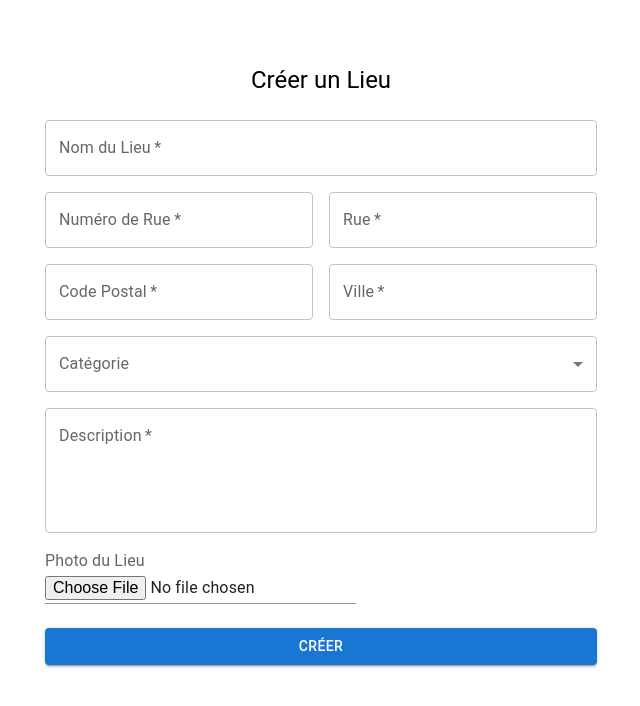
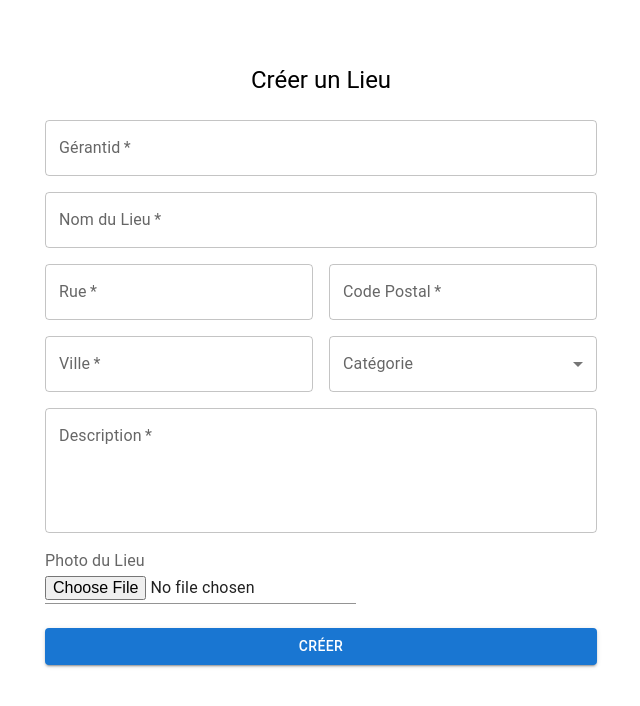
Before and after one commit to melodiesc/Local-Advisor-Client, a React (Vite) app: page /create_card in a window 1280 px wide. Shown: the top 706 px of the page, without its empty margins (319-959 px from the left). Built offline with nearby package versions, Linux system fonts and the light colour scheme.

Commit message:
Création de la card presque fini, manque la photo et id

```diff
--- a/src/Component/CreateCard/CreateCard.jsx
+++ b/src/Component/CreateCard/CreateCard.jsx
@@ -1,4 +1,4 @@
-import React, { useState } from "react";
+import React, { useState, useEffect } from "react";
 import { useNavigate } from "react-router-dom";
 import {
   Box,
@@ -14,18 +14,18 @@ import {
   Input,
   CardMedia,
 } from "@mui/material";
-import { navigate } from "ionicons/icons";
 
-function CreateCard({ userId }) {
+function CreateCard({}) {
+  const navigate = useNavigate();
   const [formData, setFormData] = useState({
+    owner_id: "",
     name: "",
-    streetNumber: "",
-    street: "",
-    postalCode: "",
+    address: "",
+    zip_code: "",
     city: "",
     category: "",
     description: "",
-    photo: null,
+    image_path: null,
   });
   const [imagePreview, setImagePreview] = useState(null);
   const handleChange = (e) => {
@@ -34,7 +34,7 @@ function CreateCard({ userId }) {
       ...prevState,
       [name]: files ? files[0] : value,
     }));
-    if (name === "photo" && files) {
+    if (name === "image_path" && files) {
       const file = files[0];
       const reader = new FileReader();
       reader.onloadend = () => {
@@ -51,9 +51,6 @@ function CreateCard({ userId }) {
     Object.keys(formData).forEach((key) => {
       data.append(key, formData[key]);
     });
-
-    // Ajouter le user_id en hidden
-    data.append("user_id", userId);
 
     try {
       const response = await fetch("http://localhost:8000/api/create_card", {
@@ -85,8 +82,24 @@ function CreateCard({ userId }) {
         <Typography component="h1" variant="h5">
           Créer un Lieu
         </Typography>
-        <Box component="form" noValidate onSubmit={handleSubmit} sx={{ mt: 3 }}>
+        <Box
+          component="form"
+          noValidate
+          onSubmit={handleSubmit}
+          sx={{ mt: 3 }}
+          encType="multipart/form-data"
+        >
           <Grid container spacing={2}>
+            <Grid item xs={12}>
+              <TextField
+                required
+                fullWidth
+                id="owner_id"
+                label="Gérantid"
+                name="owner_id"
+                onChange={handleChange}
+              />
+            </Grid>
             <Grid item xs={12}>
               <TextField
                 required
@@ -102,21 +115,10 @@ function CreateCard({ userId }) {
               <TextField
                 required
                 fullWidth
-                id="streetNumber"
-                label="Numéro de Rue"
-                name="streetNumber"
-                autoComplete="street-number"
-                onChange={handleChange}
-              />
-            </Grid>
-            <Grid item xs={12} sm={6}>
-              <TextField
-                required
-                fullWidth
-                id="street"
+                id="address"
                 label="Rue"
-                name="street"
-                autoComplete="street"
+                name="address"
+                autoComplete="address"
                 onChange={handleChange}
               />
             </Grid>
@@ -124,7 +126,7 @@ function CreateCard({ userId }) {
               <TextField
                 required
                 fullWidth
-                id="zip_ode"
+                id="zip_code"
                 label="Code Postal"
                 name="zip_code"
                 autoComplete="zip_code"
@@ -142,13 +144,13 @@ function CreateCard({ userId }) {
                 onChange={handleChange}
               />
             </Grid>
-            <Grid item xs={12}>
+            <Grid item xs={6}>
               <FormControl fullWidth>
                 <InputLabel id="category-label">Catégorie</InputLabel>
                 <Select
                   labelId="category-label"
-                  id="category"
-                  name="category"
+                  id="category_id"
+                  name="category_id"
                   value={formData.category}
                   label="Catégorie"
                   onChange={handleChange}
@@ -172,10 +174,10 @@ function CreateCard({ userId }) {
               />
             </Grid>
             <Grid item xs={12}>
-              <InputLabel htmlFor="photo">Photo du Lieu</InputLabel>
+              <InputLabel htmlFor="image_path">Photo du Lieu</InputLabel>
               <Input
-                id="photo"
-                name="photo"
+                id="image_path"
+                name="image_path"
                 type="file"
                 onChange={handleChange}
               />
```
